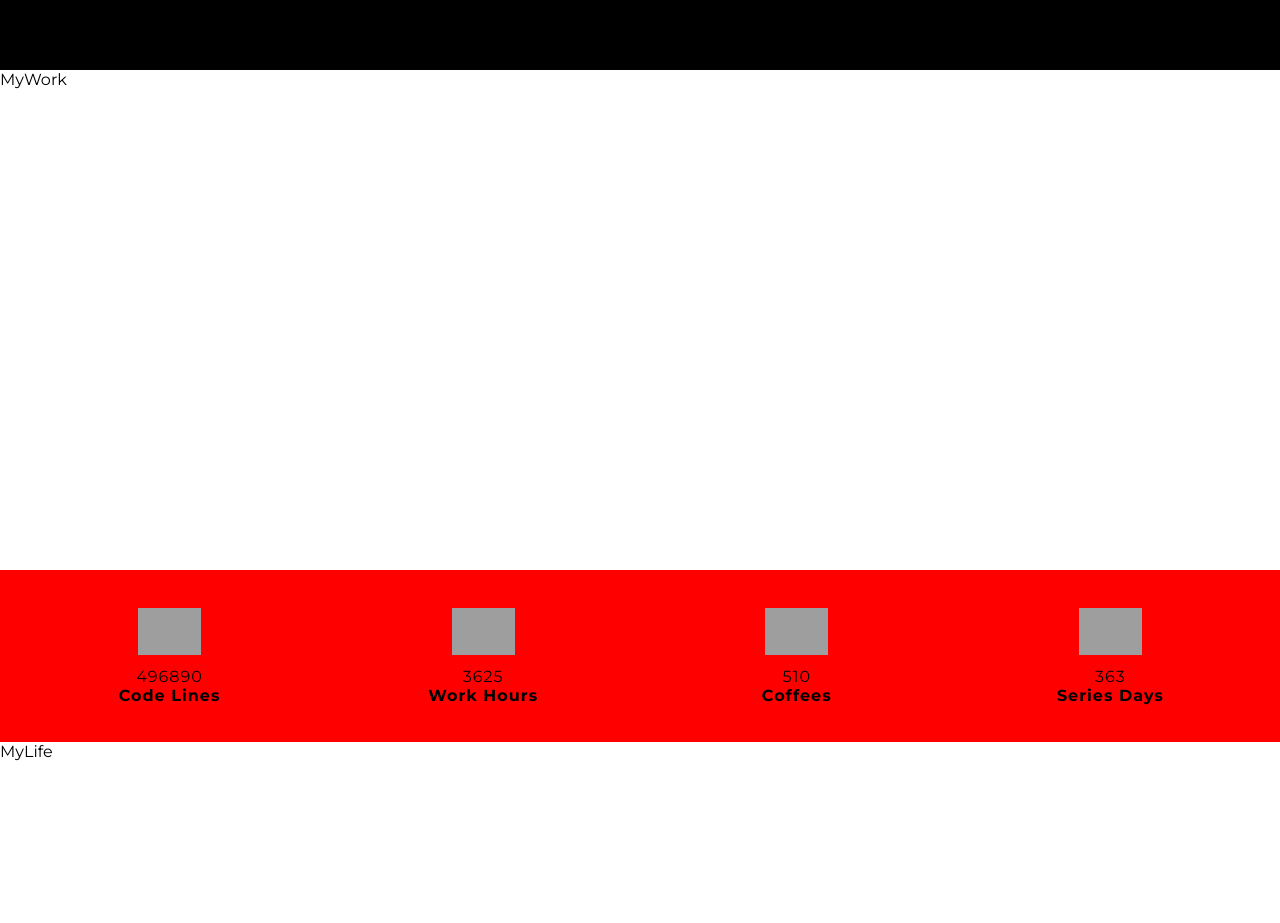
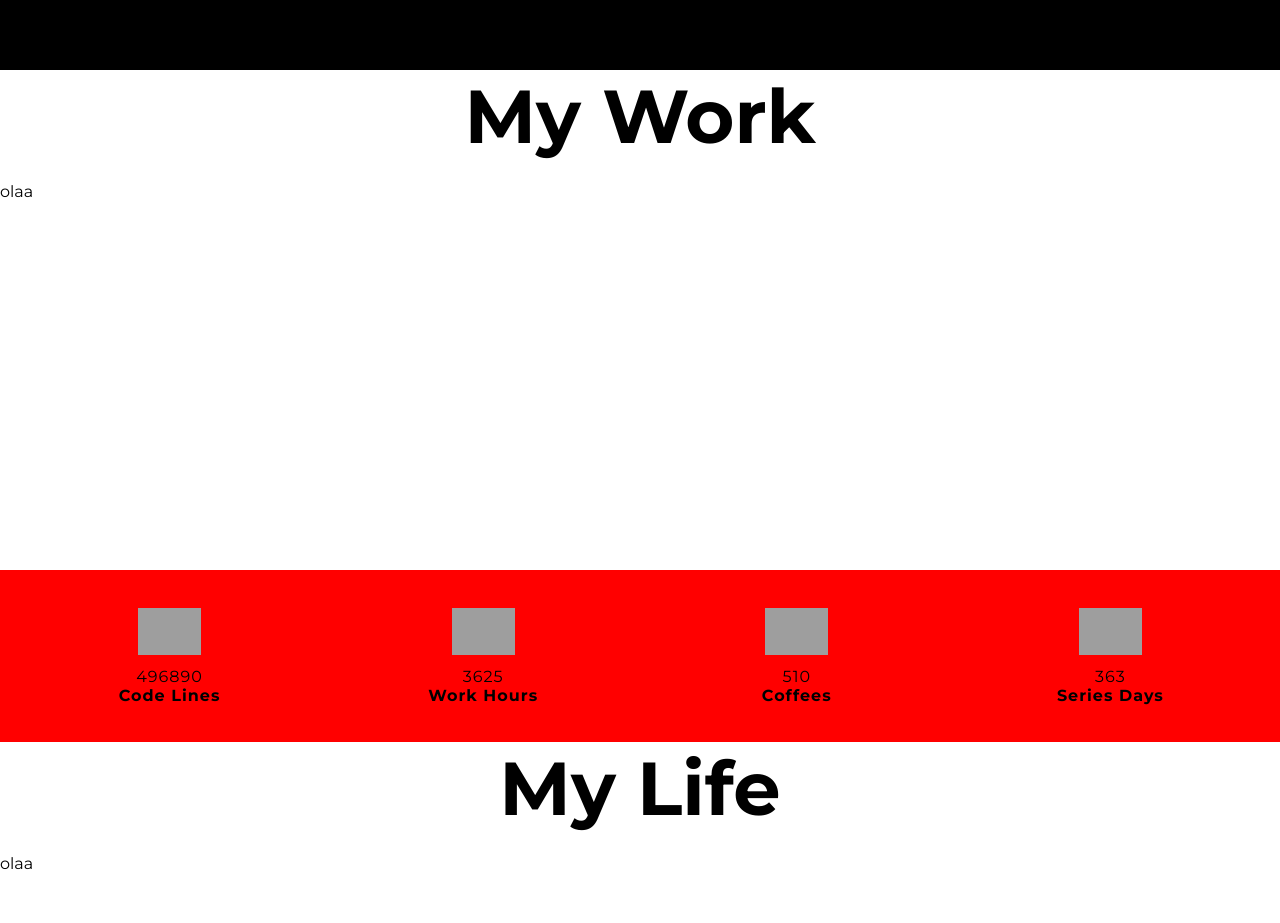
Before and after one commit to MitsukiS16/MitsukiS16.github.io, a React (Create React App) app: page / in a window 1280 px wide. Shown: the part 1362-2285 px from the top of the page. Built offline with nearby package versions, Linux system fonts and the light colour scheme; grey boxes are pictures that could not be loaded.

Commit message:
coherence in all pages

```diff
--- a/src/components/MyLife/MyLife.jsx
+++ b/src/components/MyLife/MyLife.jsx
@@ -3,7 +3,13 @@ import React from "react";
 import "./MyLife.css";
 
 const MyLife = () => {
-  return <div class="about-my-life">MyLife</div>;
+  return (
+    <section class="about-my-life">
+      <h2>My Life</h2>
+      <div class="main-about-my-life">
+        <p>olaa</p>
+      </div>
+    </section>
+  );
 };
-
 export default MyLife;
--- a/src/components/MyWork/MyWork.jsx
+++ b/src/components/MyWork/MyWork.jsx
@@ -3,7 +3,14 @@ import React from "react";
 import "./MyWork.css";
 
 const MyWork = () => {
-  return <div class="about-my-work">MyWork</div>;
+  return (
+    <section class="about-my-work">
+      <h2>My Work</h2>
+      <div class="main-about-my-work">
+        <p>olaa</p>
+      </div>
+    </section>
+  );
 };
 
 export default MyWork;
```
